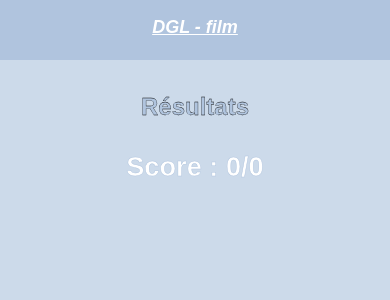
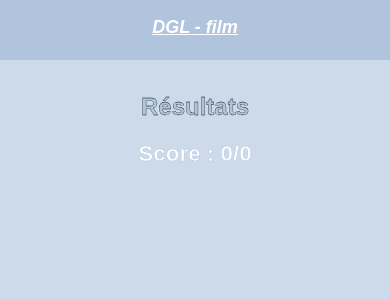
Before and after one commit to GodefroyL/questionnaire-film, a Jekyll site: the page built from html/resultat.html, in a window 390 px wide. Shown: the top 300 px of the page. Built offline with Jekyll 4.4.1, drawn with Linux system fonts in a browser that asks for light colours.

Commit message:
adaptaion style résultat pour les téléphones + corr catégorie qd le film n'est pas mit

```diff
--- a/static/css/resultat.css
+++ b/static/css/resultat.css
@@ -44,3 +44,13 @@
     margin-top: 20px;
     font-size: 1.35rem;
 }
+
+@media (max-width: 800px) {
+    .affichage_resultat {
+        width: 90%;
+    }
+    .message_resultat {
+        margin-top: 0;
+        font-size: 1.4rem;
+    }
+}
--- a/static/js/questionnaire.js
+++ b/static/js/questionnaire.js
@@ -52,7 +52,7 @@
         let nom_film_categorie = '';
         if (item.categorie == 'Quel film ?') {
             nom_film_categorie = `
-            <div class="conteneur_pointe categorie">${item.categorie}</div>
+            <div class="conteneur_pointe categorie" style="margin-top: 40px">${item.categorie}</div>
             `;
         }
         else {
```
